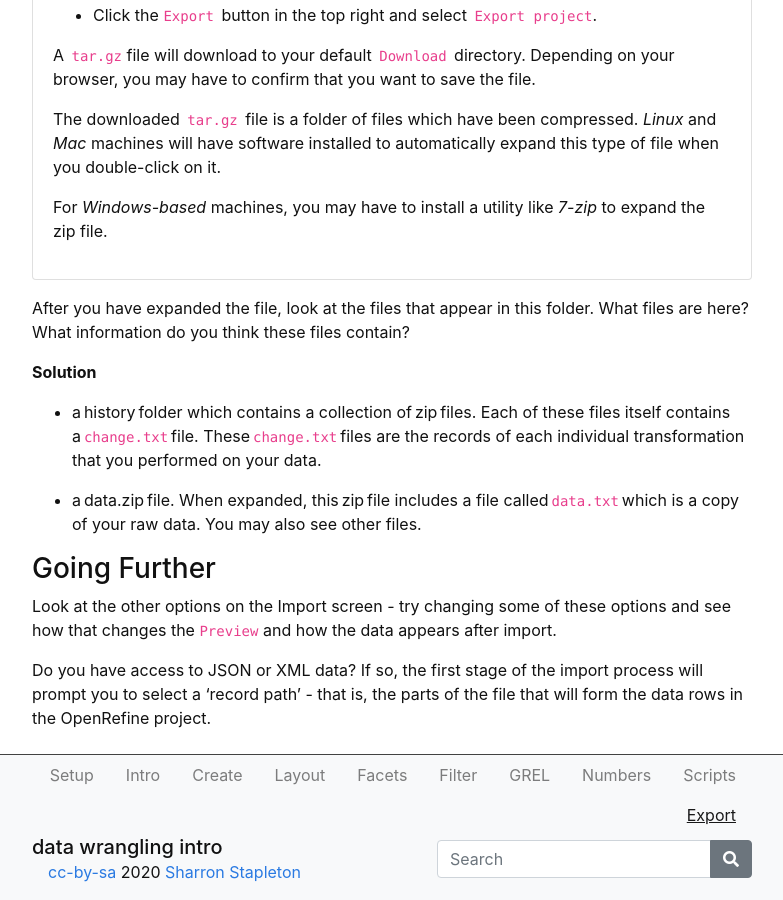
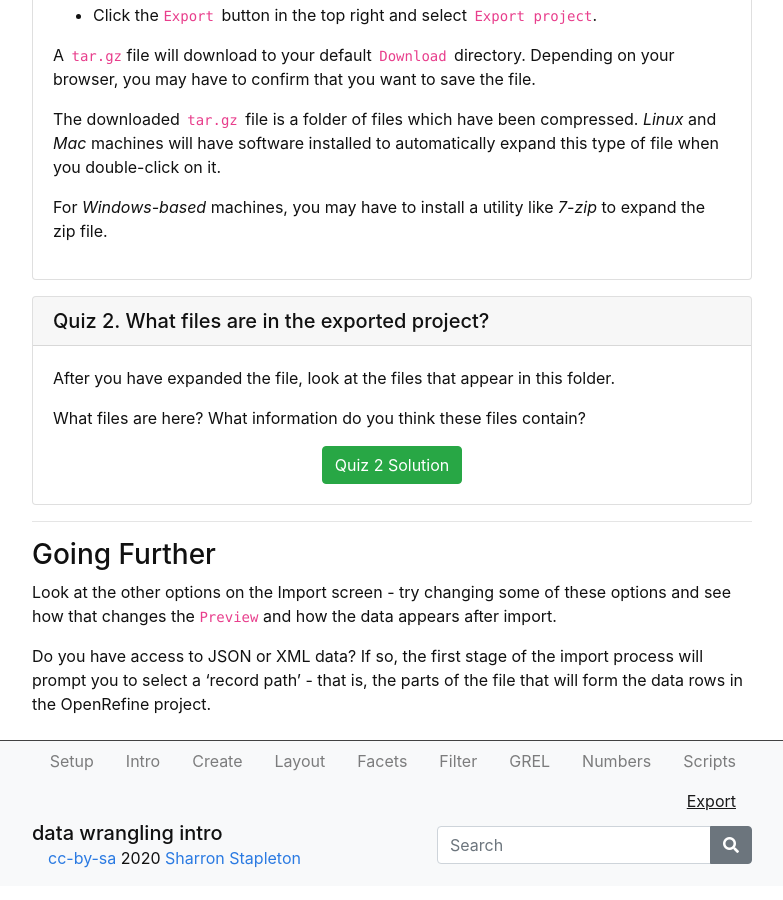
Before and after one commit to GULibrarySandbox/intro-data-wrangle, a Jekyll site: the page built from content/9-resources.md, in a window 1280 px wide and 900 px high, scrolled down 896 px. Shown: the whole window, without its empty margins (248-1031 px from the left). Built offline with Jekyll 4.4.1, drawn with Linux system fonts in a browser that asks for light colours.

Commit message:
Update 9-resources.md

```diff
--- a/content/9-resources.md
+++ b/content/9-resources.md
@@ -35,15 +35,18 @@ The downloaded  `tar.gz`  file is a folder of files which have been compress
 
 For *Windows-based* machines, you may have to install a utility like *7-zip* to expand the zip file.{% endcapture %} {% include card.md header="Activity - export a project" text=text %}
 
-After you have expanded the file, look at the files that appear in this folder. What files are here? What information do you think these files contain?
+{% capture text %}
+After you have expanded the file, look at the files that appear in this folder.
 
-> **Solution**
+What files are here? What information do you think these files contain?
 
-> - a history folder which contains a collection of zip files. Each of these files itself contains a `change.txt` file.
-> These `change.txt` files are the records of each individual transformation that you performed on your data.
+{% include modal.md button="Quiz 2 Solution" color="success" title="Quiz 2 Solution" text="- a history folder which contains a collection of zip files. Each of these files itself contains a `change.txt` file.
 
-> - a data.zip file. When expanded, this zip file includes a file called `data.txt` which is a copy of your raw data. You may also see other files.
+These `change.txt` files are the records of each individual transformation that you performed on your data.
 
+- a data.zip file. When expanded, this zip file includes a file called `data.txt` which is a copy of your raw data. You may also see other files." %}{% endcapture %} {% include card.md header="Quiz 2. What files are in the exported project?" text=text %}
+
+----
 
 ### Going Further
 
```
